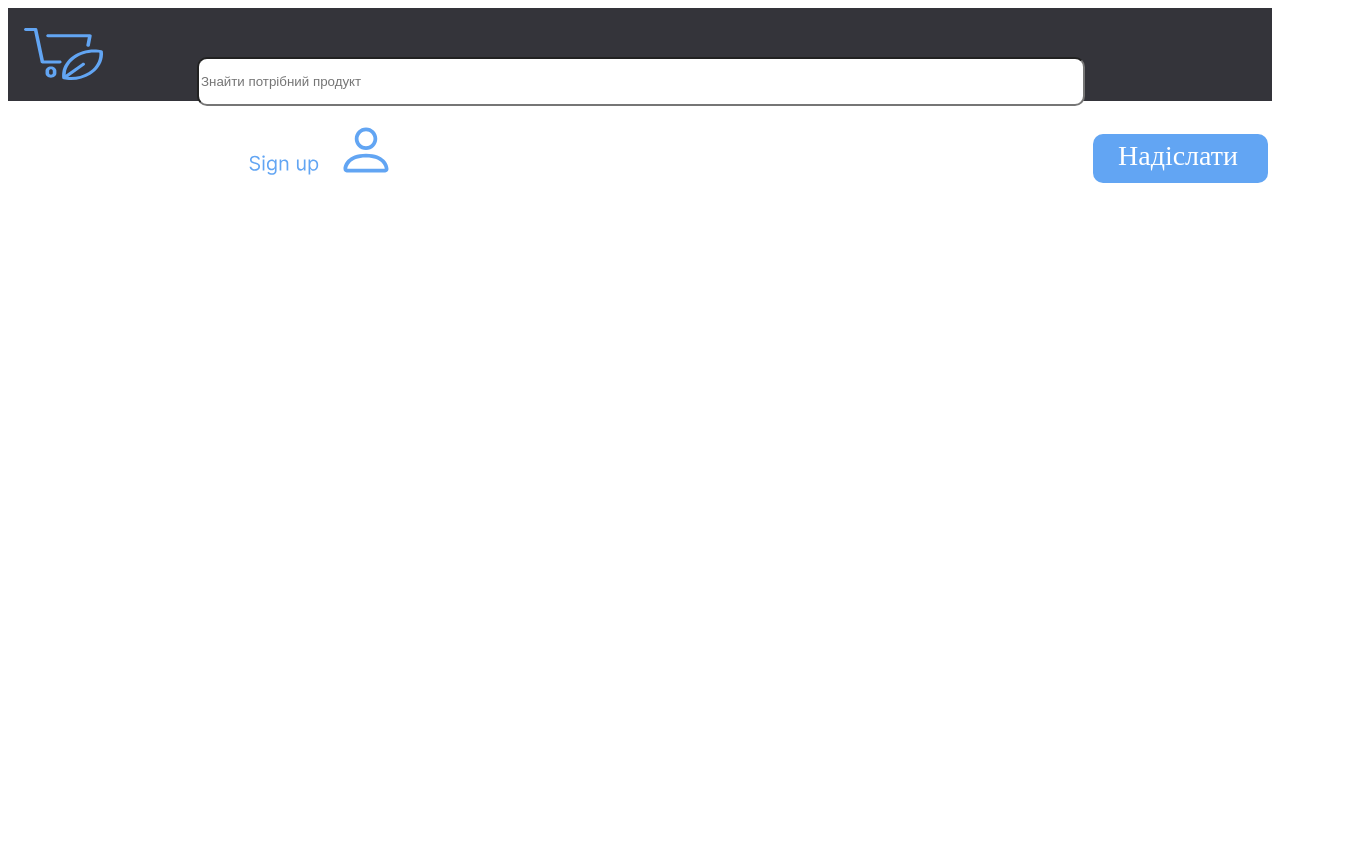
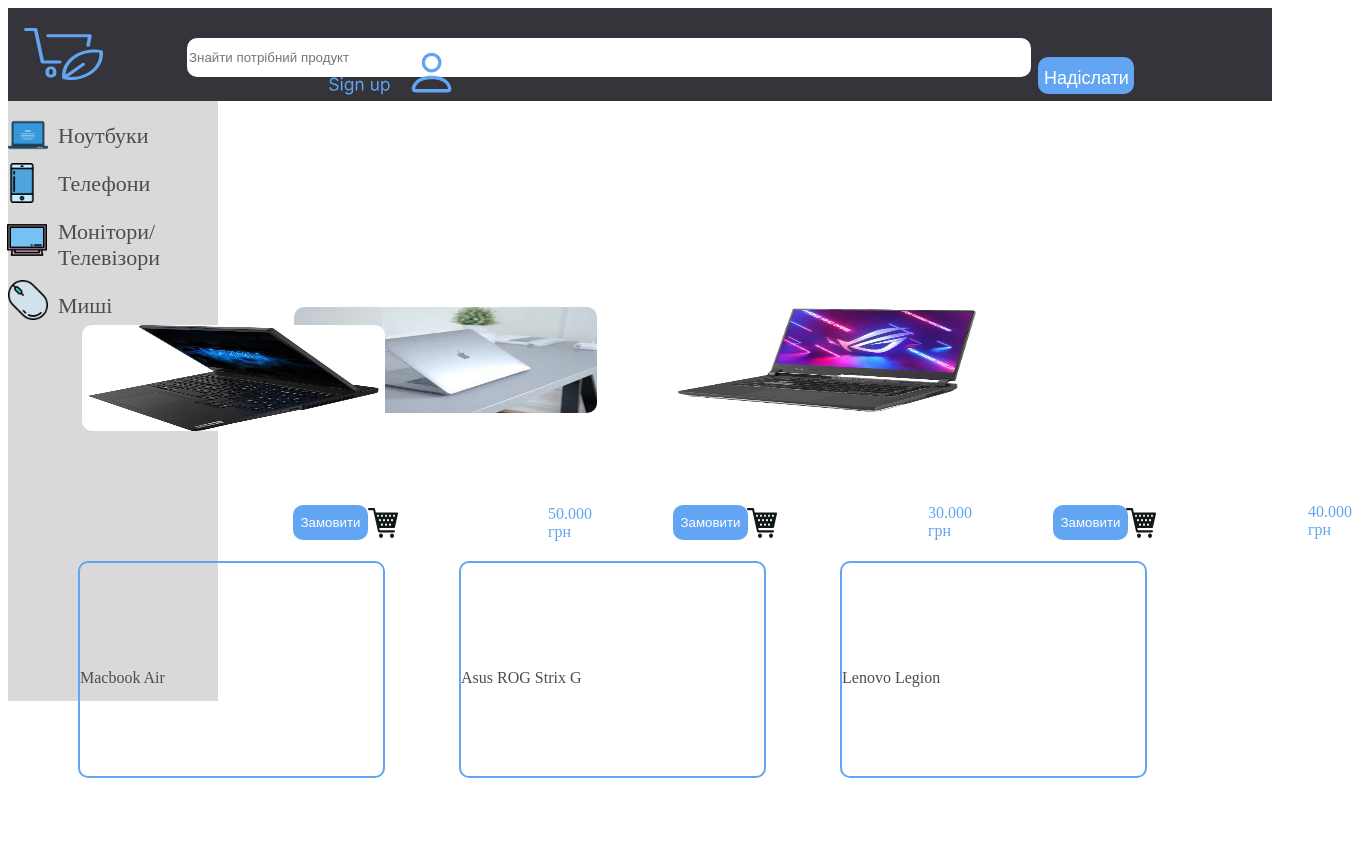
Before and after one commit to CombatGoose/Web-shop, a plain HTML site: page index.html in a window 1280 px wide. Shown: the whole page, 1352 px wide, since content can reach past the window. Before the commit the page ends 800 px from the top, so only its background shows below. Drawn offline with Linux system fonts and the light colour scheme.

Commit message:
added main and navbar

```diff
--- a/index.html
+++ b/index.html
@@ -9,7 +9,48 @@
         <img class="logo" src="./img/Logo.svg" alt="logo">
         <input type="text" placeholder="Знайти потрібний продукт" class="search">
         <img src="./img/Sign up.svg" alt="Sign up" class="signUp">
-        <p class="sent">Надіслати</p>
+       <button type="button" class="sent">Надіслати</button>
     </header>
+    <main>
+        <div class="navBar">
+           <p>Ноутбуки</p>
+           <p> Телефони</p>
+           <p> Монітори/ <br> Телевізори</p>
+           <p> Миші</p>
+           <img class="laptop" src="./img/laptop.png" alt="laptop" width="40">
+           <img class="phone" src="./img/phone.png" alt="phone" width="40">
+           <img class="display" src="./img/display.png" alt="display" width="40">
+           <img class="mouse" src="./img/mouse.png" alt="mouse" width="40">
+        </div>
+        <div class="main">
+            <p class="macbook">Macbook Air</p>
+            <p class="asus">Asus ROG Strix G</p>
+            <p class="lenovo">Lenovo Legion</p>
+        </div>
+        <div class="images">
+        <img src="./img/macbook.jpg" alt="macbook" class="imgM">
+        <img src="./img/asus.jpg" alt="asus" class="imgA">
+        <img src="./img/Lenovo.jpg" alt="lenovo" class="imgL">
+            </div>
+            <div class="buttons">
+                <button type="button" class="buy1">
+                    Замовити
+                </button>
+                <button type="button" class="buy2">
+                    Замовити
+                </button>
+                <button type="button" class="buy3">
+                    Замовити
+                </button>
+            </div>
+            <img src="./img/Vector.svg" alt="buy" class="imgBuy1">
+            <img src="./img/Vector.svg" alt="buy" class="imgBuy2">
+            <img src="./img/Vector.svg" alt="buy" class="imgBuy3">
+            <div class="sums">
+                <p class="k50">50.000 <br> грн</p>
+                <p class="k30">30.000 <br> грн</p>
+                <p class="k40">40.000 <br> грн</p>
+            </div>
+    </main>
 </body>
 </html>
--- a/style.css
+++ b/style.css
@@ -11,25 +11,197 @@
 margin-top: 14px
 }
 .search {
-    width: 880px;
-height: 43px;
-margin-left: 90px;
-margin-top: 23px;
+    width: 840px;
+height: 37px;
+margin-left: 80px;
 border-radius: 10px;
+vertical-align: middle;
+margin-top: -50px;
+border: none;
 }
 .signUp {
-margin-left: 240px;
-margin-top: 14px;
+    vertical-align: middle;
+    width: 130px;
+margin-left: 320px;
+margin-top: -55px;
 }
 .sent {
     color: white;
     background-color: #62A5F3;
     border-radius: 10px;
-    width: 150px;
-    height: 43px;
-    font-size: 28px;
-  margin-top: -50px;
-  padding-left: 25px;
+    width: 96px;
+    height: 37px;
+    font-size: 18px;
+  margin-top: -85px;
   padding-top: 6px;
-  margin-left: 1085px;
+  margin-left: 1030px;
+  text-align: center;
+  vertical-align: middle;
+  border: none;
 }
+.navBar {
+    vertical-align: middle;
+    margin-top: -0.5px;
+    width: 160px;
+    height: 600px;
+    background-color: #D9D9D9;
+    color: #524B4B;
+    font-size: 22px;
+    padding-left: 50px;
+    display: inline-block;
+}
+.laptop {
+    vertical-align: middle;
+    margin-top: -440px;
+    margin-left: -50px;
+}
+.phone {
+    vertical-align: middle;
+    margin-top: -345px;
+    margin-left: -52px;
+}
+.display {
+    vertical-align: middle;
+    margin-top: -230px;
+    margin-left: -40px;
+}
+.mouse {
+    vertical-align: middle;
+    margin-top: -110px;
+    margin-left: -45px;
+}
+.main {
+    vertical-align: middle;
+    color: #524B4B;
+    margin-top: -300px;
+    display: inline-block;
+}
+.macbook {
+    display: inline-block;
+    vertical-align: middle;
+    margin-left: 70px;
+    border: #62A5F3 solid 2px;
+    border-radius: 10px;
+    width: 303px;
+    height: 107px;
+    padding-top: 106px;
+    margin-top: 160px;
+}
+.asus {
+    display: inline-block;
+    vertical-align: middle;
+    width: 303px;
+    height: 107px;
+    padding-top: 106px;
+    margin-left: 70px;
+    border: #62A5F3 solid 2px;
+    border-radius: 10px;
+    margin-top: 160px;
+}
+.lenovo {
+    display: inline-block;
+vertical-align: middle;
+width: 303px;
+height: 107px;
+padding-top: 106px;
+border: #62A5F3 solid 2px;
+border-radius: 10px;
+margin-top: 160px;
+margin-left: 70px;
+}
+.imgM {
+    width: 303px;
+    height: 106px;
+    vertical-align: middle;
+    margin-left: 285.5px;
+    margin-top: -887px;
+    border-radius: 10px;
+}
+.imgA {
+    width: 303px;
+    height: 106px;
+    vertical-align: middle;
+    margin-left: 73px;
+    margin-top: -887px;
+    border-radius: 10px;
+}
+.imgL {
+width: 303px;
+height: 106px;
+vertical-align: middle;
+margin-left: 73.5px;
+margin-top: -887px;
+border-radius:10px;
+}
+.buy1 {
+    vertical-align: middle;
+    width: 75px;
+    height: 35px;
+    color: white;
+    background-color: #62A5F3;
+    border-radius:10px;
+    margin-top: -635px;
+    margin-left: 285px;
+    border: none;
+}
+.buy2 {
+    vertical-align: middle;
+    width: 75px;
+    height: 35px;
+    color: white;
+    background-color: #62A5F3;
+    border-radius:10px;
+    margin-top: -635px;
+    margin-left: 301px;
+    border: none;
+}
+.buy3 {
+    vertical-align: middle;
+    width: 75px;
+    height: 35px;
+    color: white;
+    background-color: #62A5F3;
+    border-radius:10px;
+    margin-top: -635px;
+    margin-left: 301px;
+    border: none;
+}
+.imgBuy1 {
+    width: 30px;
+    height: 30px;
+    vertical-align: middle;
+    margin-top: -670px;
+    margin-left: 360px;
+}
+.imgBuy2 {
+    width: 30px;
+    height: 30px;
+    vertical-align: middle;
+    margin-top: -670px;
+    margin-left: 345px;
+}
+.imgBuy3 {
+    width: 30px;
+    height: 30px;
+    vertical-align: middle;
+    margin-top: -670px;
+    margin-left: 345px;
+}
+.sums {
+    color: #62A5F3;
+}
+.k50 {
+    vertical-align: middle;
+    margin-top: -361px;
+    margin-left: 540px;
+}
+.k30 {
+    vertical-align: middle;
+    margin-top: -53px;
+    margin-left: 920px;
+}
+.k40 {
+    vertical-align: middle;
+    margin-top: -53px;
+    margin-left: 1300px;
+}
```
Also changed, not shown: img/Lenovo.jpg (added), img/Vector.svg (added), img/asus.jpg (added), img/display.png (added), img/laptop.png (added), img/macbook.jpg (added), img/mouse.png (added), img/phone.png (added).
